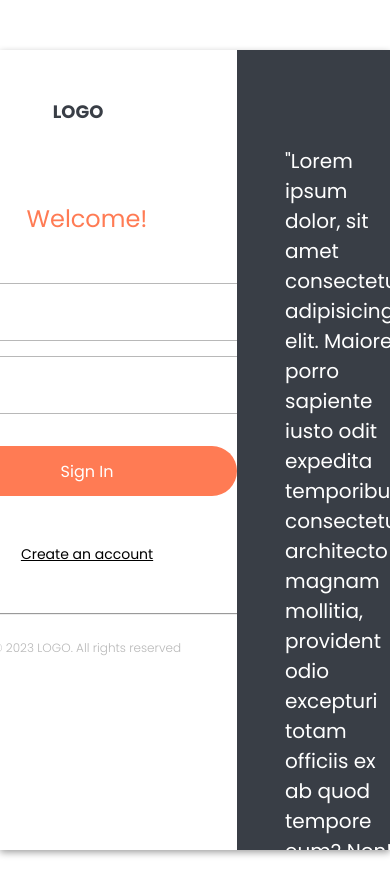
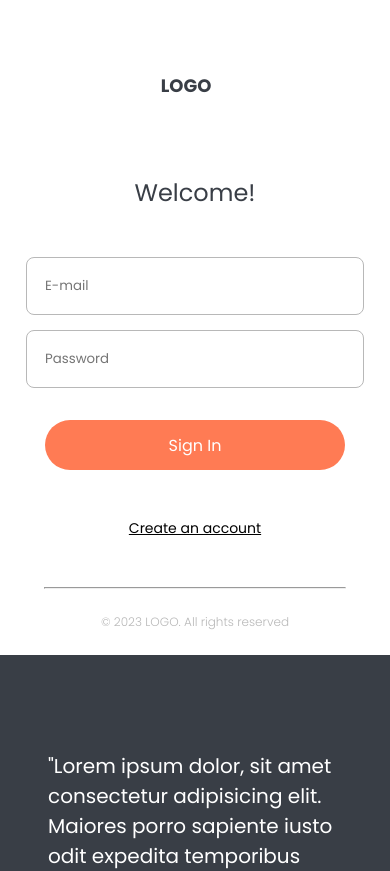
Before and after one commit to VanGits/job-app, a React (Create React App) app: page /login in a window 390 px wide. Shown: the top 871 px of the page. Built offline with nearby package versions, Linux system fonts and the light colour scheme.

Commit message:
mobile responsive for login page

```diff
--- a/src/styles/Login.css
+++ b/src/styles/Login.css
@@ -150,3 +150,37 @@ hr{
     margin-top: 24px;
 
 }
+
+@media (max-width:768px){
+    .Login{
+        height: 1100px;
+    }
+    .login-content-wrapper{
+        display: flex;
+        align-items: center;
+        justify-content: center;
+        flex-direction: column;
+        height: 100%;
+    }
+    .login-content{
+        display: flex;
+        align-items: center;
+        justify-content: center;
+
+        height: 100%;
+
+
+    }
+
+    .Login p{
+        margin-bottom: 24px;
+    }
+
+    .Login h1{
+        color: #393E46;
+
+    }
+
+
+
+}
```
